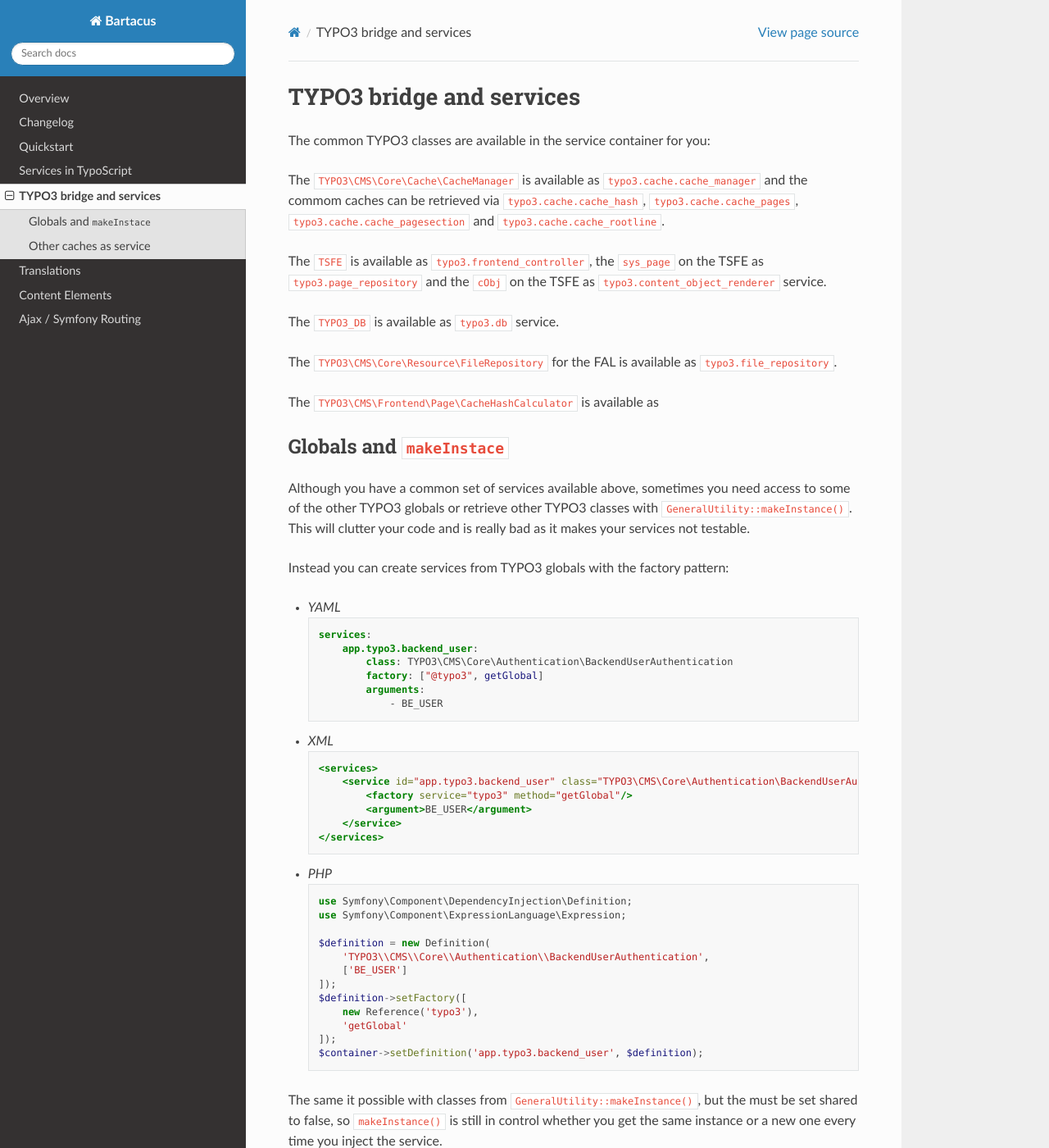
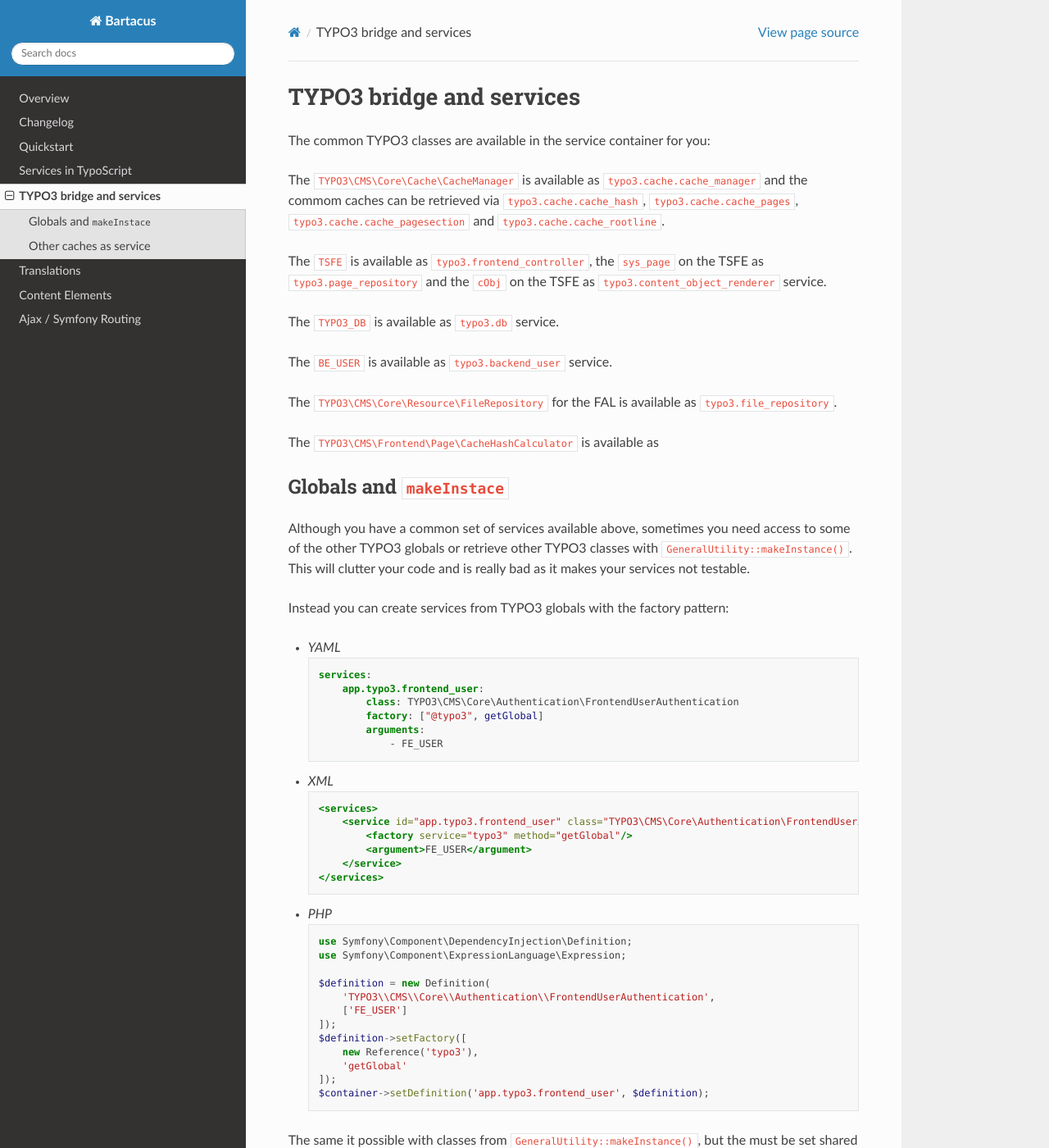
Before and after one commit to Bartacus/BartacusBundle, a Sphinx documentation site: the page built from docs/globals.rst, in a window 1280 px wide and 1400 px high. Shown: the whole window at 82% size. Built offline with Sphinx 7.4.7 and the Read the Docs theme 2.0.0, drawn with Linux system fonts in a browser that asks for light colours.

Commit message:
Add the BE_USER global as TYPO3 bridge service

```diff
--- a/docs/changelog.rst
+++ b/docs/changelog.rst
@@ -1,6 +1,11 @@
 =========
 Changelog
 =========
+
+0.3.5
+=====
+
+* Add the ``BE_USER`` global as TYPO3 bridge service
 
 0.3.4
 =====
--- a/docs/globals.rst
+++ b/docs/globals.rst
@@ -14,6 +14,8 @@
 ``typo3.content_object_renderer`` service.
 
 The ``TYPO3_DB`` is available as ``typo3.db`` service.
+
+The ``BE_USER`` is available as ``typo3.backend_user`` service.
 
 The ``TYPO3\CMS\Core\Resource\FileRepository`` for the FAL is available as
 ``typo3.file_repository``.
@@ -35,18 +37,18 @@
     .. code-block:: yaml
 
         services:
-            app.typo3.backend_user:
-                class: TYPO3\CMS\Core\Authentication\BackendUserAuthentication
+            app.typo3.frontend_user:
+                class: TYPO3\CMS\Core\Authentication\FrontendUserAuthentication
                 factory: ["@typo3", getGlobal]
                 arguments:
-                    - BE_USER
+                    - FE_USER
 
     .. code-block:: xml
 
         <services>
-            <service id="app.typo3.backend_user" class="TYPO3\CMS\Core\Authentication\BackendUserAuthentication">
+            <service id="app.typo3.frontend_user" class="TYPO3\CMS\Core\Authentication\FrontendUserAuthentication">
                 <factory service="typo3" method="getGlobal"/>
-                <argument>BE_USER</argument>
+                <argument>FE_USER</argument>
             </service>
         </services>
 
@@ -56,14 +58,14 @@
         use Symfony\Component\ExpressionLanguage\Expression;
 
         $definition = new Definition(
-            'TYPO3\\CMS\\Core\\Authentication\\BackendUserAuthentication',
-            ['BE_USER']
+            'TYPO3\\CMS\\Core\\Authentication\\FrontendUserAuthentication',
+            ['FE_USER']
         ]);
         $definition->setFactory([
             new Reference('typo3'),
             'getGlobal'
         ]);
-        $container->setDefinition('app.typo3.backend_user', $definition);
+        $container->setDefinition('app.typo3.frontend_user', $definition);
 
 The same it possible with classes from ``GeneralUtility::makeInstance()``, but
 the must be set shared to false, so ``makeInstance()`` is still in control
```
Also changed, not shown: 2 other files.
